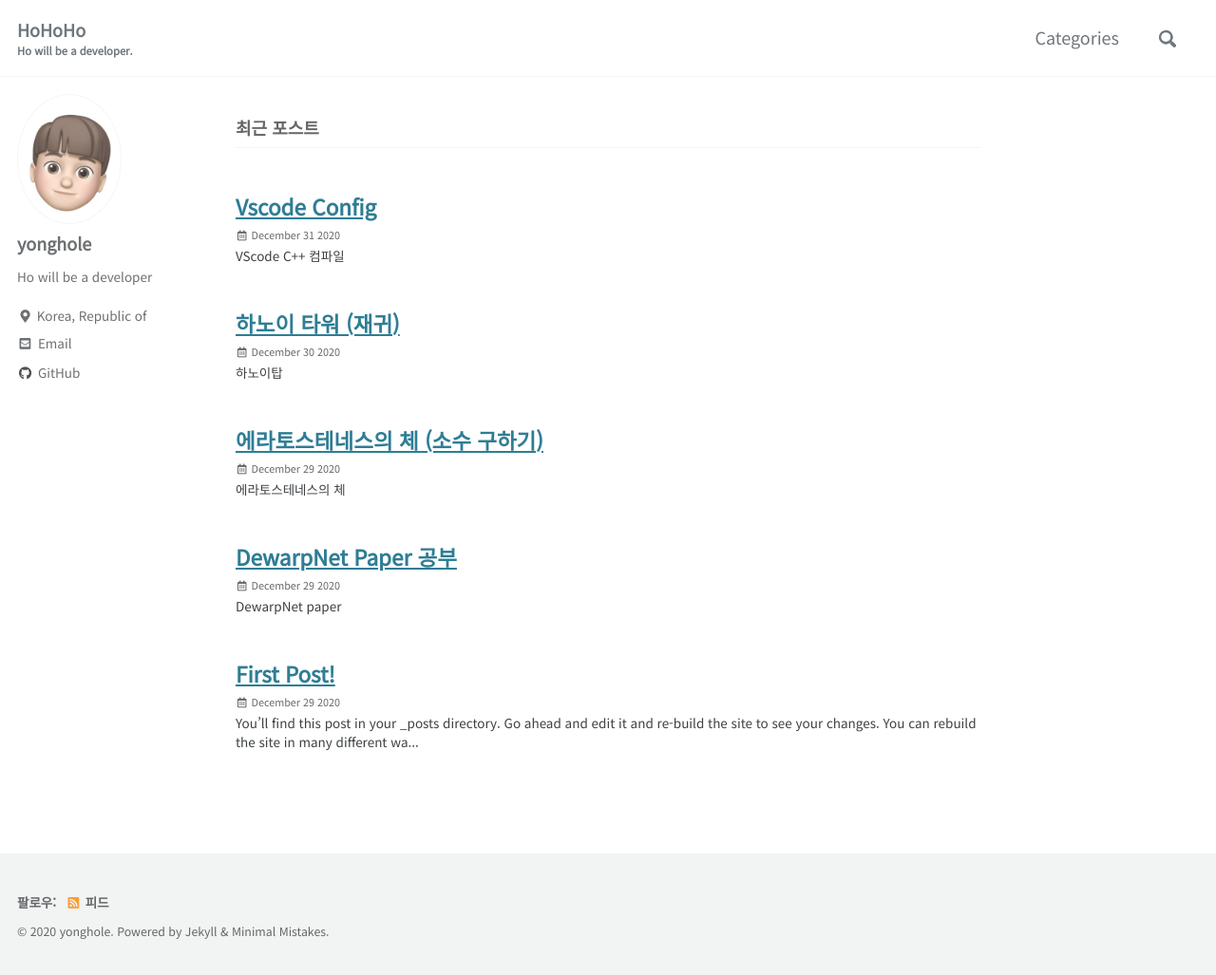
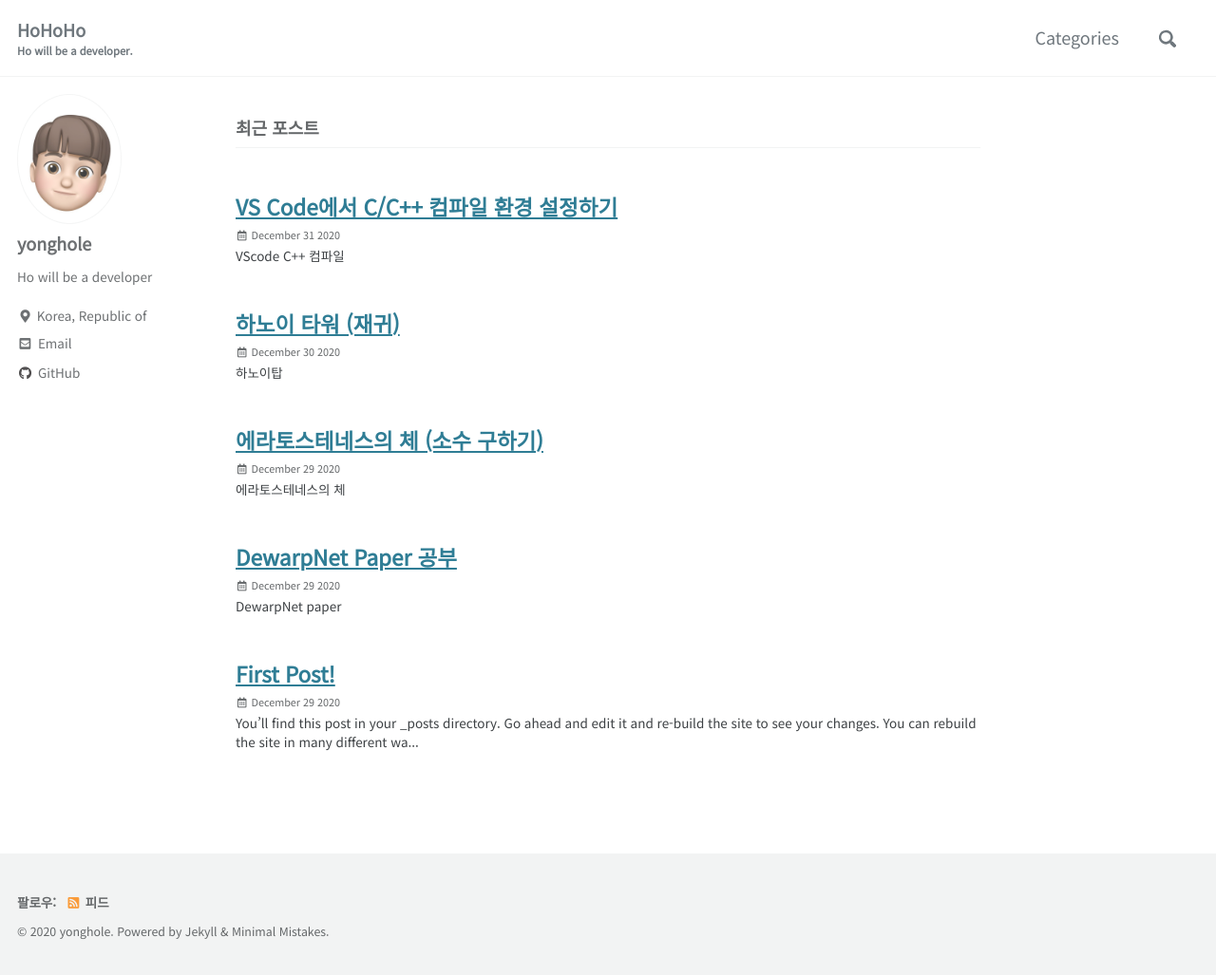
Before and after one commit to yonghole/yonghole.github.io, a Jekyll site: the page built from index.html, in a window 1280 px wide and 1027 px high. Shown: the whole window at 95% size. Built offline with Jekyll 4.4.1, drawn with Linux system fonts in a browser that asks for light colours; cached includes are drawn as plain includes; the list of posts is cut into pages by our own code; part of the change alters nothing that is shown.

Commit message:
Update 2020-12-31-VScode-config.md

````diff
--- a/_posts/2020-12-31-VScode-config.md
+++ b/_posts/2020-12-31-VScode-config.md
@@ -1,10 +1,17 @@
+---
+title: "VS Code에서 C/C++ 컴파일 환경 설정하기"
+date: 2020-12-31 14:12:13
+categories: etc
+comment : true
+---
+
+
 # VScode C++ 컴파일
 
 Visual Studio Code 는 Microsoft 에서 만든 무료 오픈소스 코드 에디터 입니다.
 
 윈도우, 리눅스, 맥에서 모두 사용이 가능합니다.
-
-![VScode%20C++%20%E1%84%8F%E1%85%A5%E1%86%B7%E1%84%91%E1%85%A1%E1%84%8B%E1%85%B5%E1%86%AF%20ae4f16eaba7847f282121b9d30d1191d/Untitled.png](VScode%20C++%20%E1%84%8F%E1%85%A5%E1%86%B7%E1%84%91%E1%85%A1%E1%84%8B%E1%85%B5%E1%86%AF%20ae4f16eaba7847f282121b9d30d1191d/Untitled.png)
+![Untitled](https://user-images.githubusercontent.com/55180768/103395626-65ba5f80-4b72-11eb-875f-d9ab9bdf469e.png)
 
 원래는 맥 환경에서는  xcode를, 윈도우에서는 visual studio 2019를 사용했는데, html, css를 새로 공부하려고 처음 코드 에디터를 사용하게 되었습니다. 그러던 중 간편하게  c++ 를 컴파일 할 수 있다는 점을 알게 되어 직접 시도해보았습니다.
 
@@ -21,44 +28,40 @@ VS Code에는 컴파일러가 없습니다. 따라서 C / C++을 컴파일하기
 [MinGW - Minimalist GNU for Windows](https://sourceforge.net/projects/mingw/files/)
 
 다운로드한 exe 파일을 실행합니다.
-
-![VScode%20C++%20%E1%84%8F%E1%85%A5%E1%86%B7%E1%84%91%E1%85%A1%E1%84%8B%E1%85%B5%E1%86%AF%20ae4f16eaba7847f282121b9d30d1191d/Untitled%201.png](VScode%20C++%20%E1%84%8F%E1%85%A5%E1%86%B7%E1%84%91%E1%85%A1%E1%84%8B%E1%85%B5%E1%86%AF%20ae4f16eaba7847f282121b9d30d1191d/Untitled%201.png)
+![Untitled 1](https://user-images.githubusercontent.com/55180768/103395628-65ba5f80-4b72-11eb-8fac-bfaf172f21e7.png)
 
 Install  버튼을 누릅니다.
 
-![VScode%20C++%20%E1%84%8F%E1%85%A5%E1%86%B7%E1%84%91%E1%85%A1%E1%84%8B%E1%85%B5%E1%86%AF%20ae4f16eaba7847f282121b9d30d1191d/Untitled%202.png](VScode%20C++%20%E1%84%8F%E1%85%A5%E1%86%B7%E1%84%91%E1%85%A1%E1%84%8B%E1%85%B5%E1%86%AF%20ae4f16eaba7847f282121b9d30d1191d/Untitled%202.png)
+![Untitled 2](https://user-images.githubusercontent.com/55180768/103395629-6652f600-4b72-11eb-86a3-ee94433d1c97.png)
 
 Continue 를 누릅니다.
-
-![VScode%20C++%20%E1%84%8F%E1%85%A5%E1%86%B7%E1%84%91%E1%85%A1%E1%84%8B%E1%85%B5%E1%86%AF%20ae4f16eaba7847f282121b9d30d1191d/Untitled%203.png](VScode%20C++%20%E1%84%8F%E1%85%A5%E1%86%B7%E1%84%91%E1%85%A1%E1%84%8B%E1%85%B5%E1%86%AF%20ae4f16eaba7847f282121b9d30d1191d/Untitled%203.png)
+![Untitled 3](https://user-images.githubusercontent.com/55180768/103395594-5c30f780-4b72-11eb-87af-b68fb85df344.png)
 
 Continue를 누르면 새로운 창이 뜨게 됩니다. 이 창에서 패키지를 선택해 설치해야 합니다.
 
-![VScode%20C++%20%E1%84%8F%E1%85%A5%E1%86%B7%E1%84%91%E1%85%A1%E1%84%8B%E1%85%B5%E1%86%AF%20ae4f16eaba7847f282121b9d30d1191d/Untitled%204.png](VScode%20C++%20%E1%84%8F%E1%85%A5%E1%86%B7%E1%84%91%E1%85%A1%E1%84%8B%E1%85%B5%E1%86%AF%20ae4f16eaba7847f282121b9d30d1191d/Untitled%204.png)
+![Untitled 4](https://user-images.githubusercontent.com/55180768/103395596-5d622480-4b72-11eb-86c1-91df48fb8154.png)
 
 패키지에 마우스 오른쪽 버튼을 누르시면 선택 창이 뜨는데, 여기서 ***Mark for Installation***을 선택합니다. 저는 이미 설치가 되어 있기 때문에 표시가 되어있는데, 사진에 표시된 패키지들을 체크해주시면 됩니다.
 
-![VScode%20C++%20%E1%84%8F%E1%85%A5%E1%86%B7%E1%84%91%E1%85%A1%E1%84%8B%E1%85%B5%E1%86%AF%20ae4f16eaba7847f282121b9d30d1191d/Untitled%205.png](VScode%20C++%20%E1%84%8F%E1%85%A5%E1%86%B7%E1%84%91%E1%85%A1%E1%84%8B%E1%85%B5%E1%86%AF%20ae4f16eaba7847f282121b9d30d1191d/Untitled%205.png)
+![Untitled 5](https://user-images.githubusercontent.com/55180768/103395597-5dfabb00-4b72-11eb-83c9-f96575117a00.png)
 
 그리고 Apply Changes를 누르시면 설치가 완료됩니다.
 
 이후 환경변수를 편집해야 합니다.  윈도우 검색창에 **시스템 환경 변수**를 검색해주세요.
 
-![VScode%20C++%20%E1%84%8F%E1%85%A5%E1%86%B7%E1%84%91%E1%85%A1%E1%84%8B%E1%85%B5%E1%86%AF%20ae4f16eaba7847f282121b9d30d1191d/Untitled%206.png](VScode%20C++%20%E1%84%8F%E1%85%A5%E1%86%B7%E1%84%91%E1%85%A1%E1%84%8B%E1%85%B5%E1%86%AF%20ae4f16eaba7847f282121b9d30d1191d/Untitled%206.png)
+![Untitled 6](https://user-images.githubusercontent.com/55180768/103395598-5dfabb00-4b72-11eb-974d-11bb456a8a92.png)
 
 **고급** 탭에서 **환경 변수**를 선택합니다.
-
-![VScode%20C++%20%E1%84%8F%E1%85%A5%E1%86%B7%E1%84%91%E1%85%A1%E1%84%8B%E1%85%B5%E1%86%AF%20ae4f16eaba7847f282121b9d30d1191d/Untitled%207.png](VScode%20C++%20%E1%84%8F%E1%85%A5%E1%86%B7%E1%84%91%E1%85%A1%E1%84%8B%E1%85%B5%E1%86%AF%20ae4f16eaba7847f282121b9d30d1191d/Untitled%207.png)
-
-![VScode%20C++%20%E1%84%8F%E1%85%A5%E1%86%B7%E1%84%91%E1%85%A1%E1%84%8B%E1%85%B5%E1%86%AF%20ae4f16eaba7847f282121b9d30d1191d/Untitled%208.png](VScode%20C++%20%E1%84%8F%E1%85%A5%E1%86%B7%E1%84%91%E1%85%A1%E1%84%8B%E1%85%B5%E1%86%AF%20ae4f16eaba7847f282121b9d30d1191d/Untitled%208.png)
+![Untitled 7](https://user-images.githubusercontent.com/55180768/103395600-5e935180-4b72-11eb-97e2-383aee9a0c1d.png)
+![Untitled 8](https://user-images.githubusercontent.com/55180768/103395601-5e935180-4b72-11eb-9312-bb3ad82f469b.png)
 
 **시스템 변수**에서  **Path**를 선택하고 **편집**을 눌러주세요.
 
-![VScode%20C++%20%E1%84%8F%E1%85%A5%E1%86%B7%E1%84%91%E1%85%A1%E1%84%8B%E1%85%B5%E1%86%AF%20ae4f16eaba7847f282121b9d30d1191d/Untitled%209.png](VScode%20C++%20%E1%84%8F%E1%85%A5%E1%86%B7%E1%84%91%E1%85%A1%E1%84%8B%E1%85%B5%E1%86%AF%20ae4f16eaba7847f282121b9d30d1191d/Untitled%209.png)
+![Untitled 9](https://user-images.githubusercontent.com/55180768/103395602-5f2be800-4b72-11eb-9850-4bad87a336e6.png)
 
 새로
 
-![VScode%20C++%20%E1%84%8F%E1%85%A5%E1%86%B7%E1%84%91%E1%85%A1%E1%84%8B%E1%85%B5%E1%86%AF%20ae4f16eaba7847f282121b9d30d1191d/Untitled%2010.png](VScode%20C++%20%E1%84%8F%E1%85%A5%E1%86%B7%E1%84%91%E1%85%A1%E1%84%8B%E1%85%B5%E1%86%AF%20ae4f16eaba7847f282121b9d30d1191d/Untitled%2010.png)
+![Untitled 10](https://user-images.githubusercontent.com/55180768/103395603-5f2be800-4b72-11eb-8f34-2c5b564a5196.png)
 
 새로만들기 >> C:\MinGW\bin 입력 후 확인을 누릅니다.
 
@@ -66,39 +69,37 @@ Continue를 누르면 새로운 창이 뜨게 됩니다. 이 창에서 패키지
 
 제대로 설치되었는지 확인하고 싶다면, cmd를 실행합니다.
 
-![VScode%20C++%20%E1%84%8F%E1%85%A5%E1%86%B7%E1%84%91%E1%85%A1%E1%84%8B%E1%85%B5%E1%86%AF%20ae4f16eaba7847f282121b9d30d1191d/Untitled%2011.png](VScode%20C++%20%E1%84%8F%E1%85%A5%E1%86%B7%E1%84%91%E1%85%A1%E1%84%8B%E1%85%B5%E1%86%AF%20ae4f16eaba7847f282121b9d30d1191d/Untitled%2011.png)
+![Untitled 11](https://user-images.githubusercontent.com/55180768/103395604-5fc47e80-4b72-11eb-8135-8368b3868184.png)
 
-![VScode%20C++%20%E1%84%8F%E1%85%A5%E1%86%B7%E1%84%91%E1%85%A1%E1%84%8B%E1%85%B5%E1%86%AF%20ae4f16eaba7847f282121b9d30d1191d/Untitled%2012.png](VScode%20C++%20%E1%84%8F%E1%85%A5%E1%86%B7%E1%84%91%E1%85%A1%E1%84%8B%E1%85%B5%E1%86%AF%20ae4f16eaba7847f282121b9d30d1191d/Untitled%2012.png)
+![Untitled 12](https://user-images.githubusercontent.com/55180768/103395605-5fc47e80-4b72-11eb-8bc3-32e0502eeee2.png)
 
 gcc -v, g++ -v 명령어를 입력하여 버전이 출력된다면 제대로 설치가 된 것입니다.
 
 ## 빌드 설정하기
 
 다시 Visual Studio Code로 돌아옵니다.
-
-![VScode%20C++%20%E1%84%8F%E1%85%A5%E1%86%B7%E1%84%91%E1%85%A1%E1%84%8B%E1%85%B5%E1%86%AF%20ae4f16eaba7847f282121b9d30d1191d/Untitled%2013.png](VScode%20C++%20%E1%84%8F%E1%85%A5%E1%86%B7%E1%84%91%E1%85%A1%E1%84%8B%E1%85%B5%E1%86%AF%20ae4f16eaba7847f282121b9d30d1191d/Untitled%2013.png)
+![Untitled 13](https://user-images.githubusercontent.com/55180768/103395606-605d1500-4b72-11eb-86af-e47fd6f07a21.png)
 
 왼쪽의 sidebar에서 가장 밑에 있는 extension 아이콘을 누르고, C/C++를 검색하여 설치합니다.
 
 C/C++ 코드를 식별하고 명령어, 오류 등을 보기 쉽게 색으로 표시해주는 확장 프로그램입니다.
-
-![VScode%20C++%20%E1%84%8F%E1%85%A5%E1%86%B7%E1%84%91%E1%85%A1%E1%84%8B%E1%85%B5%E1%86%AF%20ae4f16eaba7847f282121b9d30d1191d/Untitled%2014.png](VScode%20C++%20%E1%84%8F%E1%85%A5%E1%86%B7%E1%84%91%E1%85%A1%E1%84%8B%E1%85%B5%E1%86%AF%20ae4f16eaba7847f282121b9d30d1191d/Untitled%2014.png)
+![Untitled 14](https://user-images.githubusercontent.com/55180768/103395607-605d1500-4b72-11eb-8356-ae6139c11f1c.png)
 
 다시 초기 화면으로 돌아와 Open folder를 통해 작업할 디렉토리를 열어줍니다.
 
-![VScode%20C++%20%E1%84%8F%E1%85%A5%E1%86%B7%E1%84%91%E1%85%A1%E1%84%8B%E1%85%B5%E1%86%AF%20ae4f16eaba7847f282121b9d30d1191d/Untitled%2015.png](VScode%20C++%20%E1%84%8F%E1%85%A5%E1%86%B7%E1%84%91%E1%85%A1%E1%84%8B%E1%85%B5%E1%86%AF%20ae4f16eaba7847f282121b9d30d1191d/Untitled%2015.png)
+![Untitled 15](https://user-images.githubusercontent.com/55180768/103395609-60f5ab80-4b72-11eb-9354-76150afcfa22.png)
 
 저는 바탕화면에 temp라는 폴더를 생성하고 확인을 눌렀습니다.
 
 그리고 파일을 열고 코드를 작성합니다.
 
-![VScode%20C++%20%E1%84%8F%E1%85%A5%E1%86%B7%E1%84%91%E1%85%A1%E1%84%8B%E1%85%B5%E1%86%AF%20ae4f16eaba7847f282121b9d30d1191d/Untitled%2016.png](VScode%20C++%20%E1%84%8F%E1%85%A5%E1%86%B7%E1%84%91%E1%85%A1%E1%84%8B%E1%85%B5%E1%86%AF%20ae4f16eaba7847f282121b9d30d1191d/Untitled%2016.png)
+![Untitled 16](https://user-images.githubusercontent.com/55180768/103395610-618e4200-4b72-11eb-8423-eb91859c8bc1.png)
 
 상단바에서 Terminal >> Configure Tasks를 선택해주세요.
 
-![VScode%20C++%20%E1%84%8F%E1%85%A5%E1%86%B7%E1%84%91%E1%85%A1%E1%84%8B%E1%85%B5%E1%86%AF%20ae4f16eaba7847f282121b9d30d1191d/Untitled%2017.png](VScode%20C++%20%E1%84%8F%E1%85%A5%E1%86%B7%E1%84%91%E1%85%A1%E1%84%8B%E1%85%B5%E1%86%AF%20ae4f16eaba7847f282121b9d30d1191d/Untitled%2017.png)
+![Untitled 17](https://user-images.githubusercontent.com/55180768/103395611-618e4200-4b72-11eb-991e-f0e8302a2afc.png)
 
-![VScode%20C++%20%E1%84%8F%E1%85%A5%E1%86%B7%E1%84%91%E1%85%A1%E1%84%8B%E1%85%B5%E1%86%AF%20ae4f16eaba7847f282121b9d30d1191d/Untitled%2018.png](VScode%20C++%20%E1%84%8F%E1%85%A5%E1%86%B7%E1%84%91%E1%85%A1%E1%84%8B%E1%85%B5%E1%86%AF%20ae4f16eaba7847f282121b9d30d1191d/Untitled%2018.png)
+![Untitled 18](https://user-images.githubusercontent.com/55180768/103395612-6226d880-4b72-11eb-84f9-c233cea4aa22.png)
 
 저는 이미 설치 되어 있지만,  아무 설정이 되어 있지 않은 경우
 
@@ -106,11 +107,11 @@ C/C++ 코드를 식별하고 명령어, 오류 등을 보기 쉽게 색으로
 
 Create task.json file from template 메뉴를 선택해주시면 됩니다.
 
-![VScode%20C++%20%E1%84%8F%E1%85%A5%E1%86%B7%E1%84%91%E1%85%A1%E1%84%8B%E1%85%B5%E1%86%AF%20ae4f16eaba7847f282121b9d30d1191d/Untitled%2019.png](VScode%20C++%20%E1%84%8F%E1%85%A5%E1%86%B7%E1%84%91%E1%85%A1%E1%84%8B%E1%85%B5%E1%86%AF%20ae4f16eaba7847f282121b9d30d1191d/Untitled%2019.png)
+![Untitled 19](https://user-images.githubusercontent.com/55180768/103395613-6226d880-4b72-11eb-8d36-dc2de77dd86d.png)
 
 가장 밑의 Others Example to run an arbitrary external command 를 선택해줍니다.
 
-![VScode%20C++%20%E1%84%8F%E1%85%A5%E1%86%B7%E1%84%91%E1%85%A1%E1%84%8B%E1%85%B5%E1%86%AF%20ae4f16eaba7847f282121b9d30d1191d/Untitled%2020.png](VScode%20C++%20%E1%84%8F%E1%85%A5%E1%86%B7%E1%84%91%E1%85%A1%E1%84%8B%E1%85%B5%E1%86%AF%20ae4f16eaba7847f282121b9d30d1191d/Untitled%2020.png)
+![Untitled 20](https://user-images.githubusercontent.com/55180768/103395614-62bf6f00-4b72-11eb-83c6-cef384a7bdb4.png)
 
 다음과 같이 기본 템플릿의 task.json 파일이 생성됩니다.
 
@@ -197,16 +198,15 @@ task.json 파일의 내용을 아래 내용으로 변경해주세요.
 ```
 
 이후 단축키 설정만 해주시면 모든 과정이 끝납니다.
-
-![VScode%20C++%20%E1%84%8F%E1%85%A5%E1%86%B7%E1%84%91%E1%85%A1%E1%84%8B%E1%85%B5%E1%86%AF%20ae4f16eaba7847f282121b9d30d1191d/Untitled%2021.png](VScode%20C++%20%E1%84%8F%E1%85%A5%E1%86%B7%E1%84%91%E1%85%A1%E1%84%8B%E1%85%B5%E1%86%AF%20ae4f16eaba7847f282121b9d30d1191d/Untitled%2021.png)
+![Untitled 21](https://user-images.githubusercontent.com/55180768/103395615-62bf6f00-4b72-11eb-81df-e2099fe360ed.png)
 
 상단바에서 File >> Preferences >> Keyboard Shortcuts 에 들어갑니다.
 
-![VScode%20C++%20%E1%84%8F%E1%85%A5%E1%86%B7%E1%84%91%E1%85%A1%E1%84%8B%E1%85%B5%E1%86%AF%20ae4f16eaba7847f282121b9d30d1191d/Untitled%2022.png](VScode%20C++%20%E1%84%8F%E1%85%A5%E1%86%B7%E1%84%91%E1%85%A1%E1%84%8B%E1%85%B5%E1%86%AF%20ae4f16eaba7847f282121b9d30d1191d/Untitled%2022.png)
+![Untitled 22](https://user-images.githubusercontent.com/55180768/103395616-63580580-4b72-11eb-9930-559782d2a21a.png)
 
 사진에 표시된 버튼을 누르시면 "keybindings.json" 파일이 열립니다.
 
-![VScode%20C++%20%E1%84%8F%E1%85%A5%E1%86%B7%E1%84%91%E1%85%A1%E1%84%8B%E1%85%B5%E1%86%AF%20ae4f16eaba7847f282121b9d30d1191d/Untitled%2023.png](VScode%20C++%20%E1%84%8F%E1%85%A5%E1%86%B7%E1%84%91%E1%85%A1%E1%84%8B%E1%85%B5%E1%86%AF%20ae4f16eaba7847f282121b9d30d1191d/Untitled%2023.png)
+![Untitled 23](https://user-images.githubusercontent.com/55180768/103395618-63580580-4b72-11eb-893a-0a812e46ad62.png)
 
 아래 내용을 복사하셔서 [ ] 사이에 붙여넣기 하고 저장해주세요.
 
@@ -220,27 +220,24 @@ task.json 파일의 내용을 아래 내용으로 변경해주세요.
 
 이제 탐색기에서 컴파일 할 파일을 선택하고 ctrl +alt + c를 누릅니다.
 
-![VScode%20C++%20%E1%84%8F%E1%85%A5%E1%86%B7%E1%84%91%E1%85%A1%E1%84%8B%E1%85%B5%E1%86%AF%20ae4f16eaba7847f282121b9d30d1191d/Untitled%2024.png](VScode%20C++%20%E1%84%8F%E1%85%A5%E1%86%B7%E1%84%91%E1%85%A1%E1%84%8B%E1%85%B5%E1%86%AF%20ae4f16eaba7847f282121b9d30d1191d/Untitled%2024.png)
+![Untitled 24](https://user-images.githubusercontent.com/55180768/103395619-63f09c00-4b72-11eb-9db3-298a67a29ea1.png)
 
 사진 상으로는 cpp 파일이기 때문에 save and compile for C++ 을 선택해주시면 됩니다.
 
 만약 c 파일이라면 save and compile for C를 선택하시면 됩니다.
 
 코드에 문제가 없다면 다음과 같은 내용이 출력됩니다.
-
-![VScode%20C++%20%E1%84%8F%E1%85%A5%E1%86%B7%E1%84%91%E1%85%A1%E1%84%8B%E1%85%B5%E1%86%AF%20ae4f16eaba7847f282121b9d30d1191d/Untitled%2025.png](VScode%20C++%20%E1%84%8F%E1%85%A5%E1%86%B7%E1%84%91%E1%85%A1%E1%84%8B%E1%85%B5%E1%86%AF%20ae4f16eaba7847f282121b9d30d1191d/Untitled%2025.png)
+![Untitled 25](https://user-images.githubusercontent.com/55180768/103395620-63f09c00-4b72-11eb-9862-56dbc76dc1b6.png)
 
 코드에 문제가 있다면 다음처럼 오류 메세지가 출력됩니다.
-
-![VScode%20C++%20%E1%84%8F%E1%85%A5%E1%86%B7%E1%84%91%E1%85%A1%E1%84%8B%E1%85%B5%E1%86%AF%20ae4f16eaba7847f282121b9d30d1191d/Untitled%2026.png](VScode%20C++%20%E1%84%8F%E1%85%A5%E1%86%B7%E1%84%91%E1%85%A1%E1%84%8B%E1%85%B5%E1%86%AF%20ae4f16eaba7847f282121b9d30d1191d/Untitled%2026.png)
+![Untitled 26](https://user-images.githubusercontent.com/55180768/103395623-64893280-4b72-11eb-9289-ca74047f8209.png)
 
 이제 컴파일된 코드에 ctrl + alt + r을 누릅니다.
-
-![VScode%20C++%20%E1%84%8F%E1%85%A5%E1%86%B7%E1%84%91%E1%85%A1%E1%84%8B%E1%85%B5%E1%86%AF%20ae4f16eaba7847f282121b9d30d1191d/Untitled%2027.png](VScode%20C++%20%E1%84%8F%E1%85%A5%E1%86%B7%E1%84%91%E1%85%A1%E1%84%8B%E1%85%B5%E1%86%AF%20ae4f16eaba7847f282121b9d30d1191d/Untitled%2027.png)
+![Untitled 27](https://user-images.githubusercontent.com/55180768/103395624-6521c900-4b72-11eb-8756-8ec811e66a25.png)
 
 execute 가 뜨면 enter를 눌러줍니다.
 
-![VScode%20C++%20%E1%84%8F%E1%85%A5%E1%86%B7%E1%84%91%E1%85%A1%E1%84%8B%E1%85%B5%E1%86%AF%20ae4f16eaba7847f282121b9d30d1191d/Untitled%2028.png](VScode%20C++%20%E1%84%8F%E1%85%A5%E1%86%B7%E1%84%91%E1%85%A1%E1%84%8B%E1%85%B5%E1%86%AF%20ae4f16eaba7847f282121b9d30d1191d/Untitled%2028.png)
+![Untitled 28](https://user-images.githubusercontent.com/55180768/103395625-6521c900-4b72-11eb-89f9-fb9620624d23.png)
 
 결과가 출력되는 것을 볼 수 있습니다.
 
````
